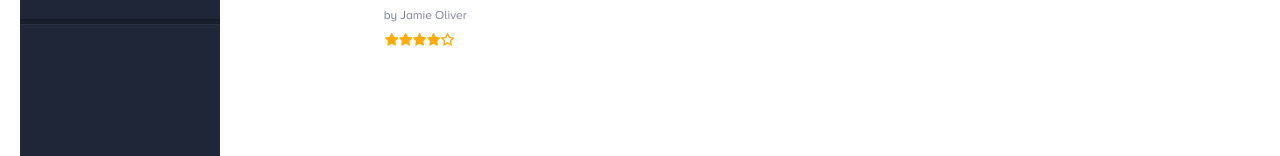
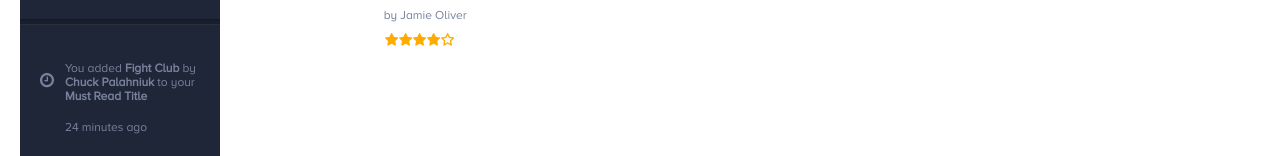
Before and after one commit to RSmetanyuk/Page-layout, a plain HTML site: page index.html in a window 1280 px wide. Shown: the part 644-800 px from the top of the page. Drawn offline with nearby package versions, Linux system fonts and the light colour scheme; files whose address does not match are found by name.

Commit message:
Added event field

```diff
--- a/css/styles.css
+++ b/css/styles.css
@@ -3,20 +3,6 @@
   margin: 0;
   box-sizing: border-box;
 }
-/*
-div {
-  border: 1px solid red;
-}
-
-ul {
-  border: 1px solid green;
-}
-
-li {
-  border: 1px solid purple;
-}
-
-/* для уникнення горизонтальноъ прокрутки */
 
 .row {
   margin-left: 0px;
@@ -52,7 +38,6 @@ li {
 
 .active2 {
   background-color: #97b3ce;
-  text-decoration-color: white !important;
   border-radius: 9.5px;
 }
 
@@ -220,6 +205,18 @@ body {
   margin-right: 15px;
 }
 
+.event_description {
+  margin-left: 11px;
+  margin-top: 37px;
+  font-size: 12px;
+}
+
+.event_date {
+  margin-left: 11px;
+  margin-top: 18px;
+  font-size: 12px;
+}
+
 .app-main {
   flex: 1;
   height: 900px;
@@ -278,7 +275,7 @@ body {
   display: flex;
   justify-content: flex-start;
   flex-wrap: wrap;
-  /*overflow: scroll;*/
+
 }
 
 .book {
--- a/index.html
+++ b/index.html
@@ -85,6 +85,17 @@
 
                         <div class="divider"></div>
 
+                        <div class="event in-left">
+                            <div>
+                                <img src="img/clock.png">
+                            </div>
+
+                            <div>
+                                <p class="event_description">You added <b>Fight Club</b> by <b>Chuck Palahniuk</b> to your <b>Must Read Title</b></p>
+                                <p class="event_date">24 minutes ago</p>
+                            </div>
+                        </div>
+
             </div>
 
             <div class="app-main">
--- a/js/index.js
+++ b/js/index.js
@@ -38,7 +38,7 @@ const makeBooksHtmlContent = () => {
                 '<a href="#"><img class="book__logo" src="img/books/' + booksArr[i].bookCover + '"></a>' +
                 '<a href="#"><p class="book__title">' + booksArr[i].bookTitle + '</p></a>' +
                 '<p class="book__author">by <a href="#"><span class="book__author-name">' + booksArr[i].bookAuthor + '</span></a></p>' +
-                '<div class="book__rating"><a href="#">' + make_5_star_rating_from_0_to_10(booksArr[i].bookRating) + '</a></div>' +
+                '<div class="book__rating">' + make_5_star_rating_from_0_to_10(booksArr[i].bookRating) + '</div>' +
             '</div>'
     }
     document.getElementsByClassName("content-window")[0].innerHTML = content;
```
Also changed, not shown: img/clock.png (added).
